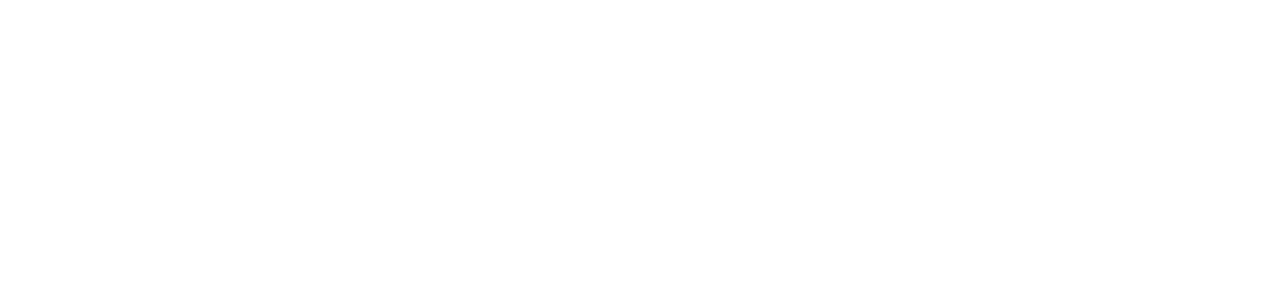
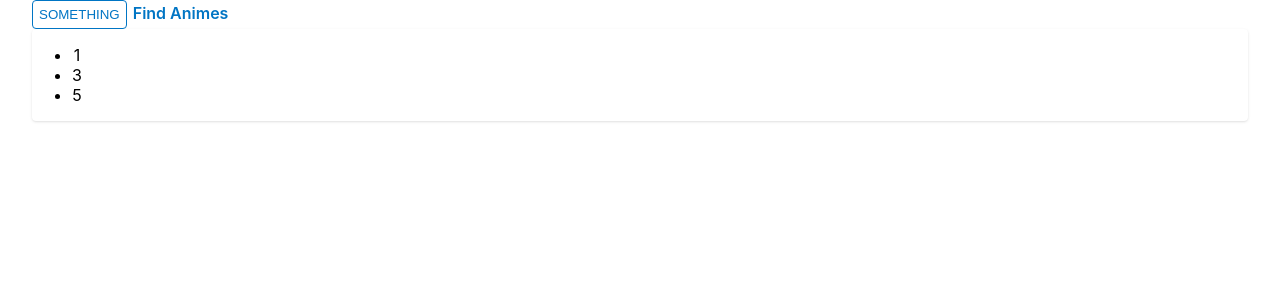
Before and after one commit to zzeordyga/anime-bay, a Next.js app: page / in a window 1280 px wide. Shown: the top 300 px of the page. Built offline with nearby package versions, Linux system fonts and the light colour scheme.

Commit message:
created button and container components

```diff
--- /dev/null
+++ b/components/breakpoints.jsx
@@ -0,0 +1,5 @@
+export const SM = '640px';
+export const MD = '768px';
+export const LG = '1024px';
+export const XL = '1280px';
+export const XL2 = '1536px';
--- /dev/null
+++ b/components/button.jsx
@@ -0,0 +1,73 @@
+import styled from "@emotion/styled";
+import Link from "next/link";
+import { CELADON_BLUE, FRENCH_BLUE, VIVID_CERULEAN, WHITE } from "./colors";
+import { flexbox } from "./layouts";
+
+export const Button = ({
+    children, padding = '6px',
+    backgroundColor = WHITE,
+    textColor = FRENCH_BLUE, hoverText = WHITE,
+    uppercase = true,
+    click,
+}) => {
+
+    const StyledButton = styled.button`
+        color : ${textColor};
+        padding: ${padding};
+        border: 0.75px solid ${textColor};
+        background-color: ${backgroundColor};
+        border-radius: 0.25rem;
+        transition: all ease-in 0.075s;
+        font-weight: semi-bold;
+        text-transform: ${uppercase ? 'uppercase' : ''};
+
+        &:hover{
+            background-color: ${textColor};
+            color: ${hoverText};
+            border: 0.75px solid ${textColor};
+        }
+    `
+
+    return (
+        <StyledButton onClick={click}>
+            {children}
+        </StyledButton>
+    );
+}
+
+export const LinkButton = ({
+    children,
+    click, href,
+    padding="6px",
+    textColor=FRENCH_BLUE, hoverColor=VIVID_CERULEAN, activeColor=CELADON_BLUE,
+    hoverBackground,
+    bold='600',
+    underline=false,
+}) => {
+
+    const StyledSpan = styled.span`
+        color : ${textColor};
+        text-decoration: ${underline === true? 'underline' : 'none'};
+        padding: ${padding};
+        font-weight: ${bold};
+        transition: all ease-in 0.075s;
+        cursor: pointer;
+
+        :hover {
+            color : ${hoverColor}
+            ${hoverBackground ? 'background-color : ' + hoverBackground : ''}
+        }
+
+        :active {
+            color: ${activeColor};
+        }
+    `
+
+    return (
+        <Link href={href} click={click} css={flexbox}>
+            <StyledSpan>
+                {children}
+            </StyledSpan>
+        </Link>
+    )
+}
--- /dev/null
+++ b/components/colors.jsx
@@ -0,0 +1,9 @@
+export const WHITE = '#FFFFFF';
+export const BLACK = '#000000';
+export const RICH_BLACK = '#00171F'
+export const PRUSSIAN_BLUE = '#003459';
+export const DARK_CORNFLOWER = '#003879';
+export const FRENCH_BLUE = '#0075C4';
+export const DODGER_BLUE = '#0093FC';
+export const CELADON_BLUE = '#007EA7';
+export const VIVID_CERULEAN = '#00A8E8';
--- /dev/null
+++ b/components/containers.jsx
@@ -0,0 +1,152 @@
+import { css } from "@emotion/react";
+import styled from "@emotion/styled";
+import { LG, SM } from "./breakpoints";
+import { WHITE } from "./colors";
+
+let getWidth = (span) => {
+    if (!span) return;
+
+    let width = span / 12 * 100;
+    retun`width: ${width}%;`;
+}
+
+export const PaddedContent = ({ children, backgroundColor = 'white' }) => {
+
+    const StyledDiv = styled.div`
+        max-width: 80rem;
+        background-color: ${backgroundColor};
+        margin: 0 auto;
+        padding: 0 1rem;
+
+        @media only screen and (min-width: ${SM}){
+            padding: 0 1.5rem;
+        }
+
+        @media only screen and (min-width: ${LG}){
+            padding: 0 2rem;
+        }
+    `;
+
+    return (
+        <StyledDiv>
+            {children}
+        </StyledDiv>
+    );
+}
+
+
+export const Card = ({
+    children,
+    alignText='center',
+    backgroundColor=WHITE,
+    borderRadius='0.25rem',
+    css,
+}) => {
+
+    const StyledCard = styled.div`
+        text-align: ${alignText};
+        background-color: ${backgroundColor};
+        border-radius: ${borderRadius};
+        box-shadow: 0 1px 3px 0 rgb(0 0 0 / 0.1), 0 1px 2px -1px rgb(0 0 0 / 0.1);
+
+        ${css}
+    `;
+
+    return (
+        <StyledCard>
+            {children}
+        </StyledCard>
+    )
+}
+
+export const Grid = ({ children, col = 5, gap = '1.5rem' }) => {
+
+    const StyledGrid = styled.div`
+        display: grid;
+        gap: ${gap};
+        grid-template-columns: repeat(${Math.floor(col / 2)}, 1fr);
+
+        & > * {
+            grid-column: span 1 / span 1;
+        }
+
+        @media only screen and (min-width: ${SM}){
+            padding: 0 1.5rem;
+            grid-template-columns: repeat(${col}, 1fr);
+        }
+    `
+
+    return (
+        <StyledGrid>
+            {children}
+        </StyledGrid>
+    )
+}
+
+export const Flexbox = ({
+    children,
+    direction = "row",
+    wrap = "wrap",
+    justify = "start",
+    alignment = "center",
+    shrink=1,
+    grow=1,
+}) => {
+
+    const StyledFlex = styled.div`
+        display: flex;
+        justify-content: ${justify};
+        align-items: ${alignment};
+        flex-wrap: ${wrap};
+        flex-direction: ${direction};
+        flex-grow: ${grow};
+        flex-shrink: ${shrink};
+    `
+
+    return (
+        <StyledFlex>
+            {children}
+        </StyledFlex>
+    )
+}
+
+export const grid = (col = 5, gap = '1.5rem') => {
+    const cssGrid = css`
+        display: grid;
+        gap: ${gap};
+        grid-template-columns: repeat(${Math.floor(col / 2)}, 1fr);
+
+        & > * {
+            grid-column: span 1 / span 1;
+        }
+
+        @media only screen and (min-width: ${SM}){
+            padding: 0 1.5rem;
+            grid-template-columns: repeat(${col}, 1fr);
+        }
+    `
+
+    return cssGrid;
+}
+
+export const flexbox = (
+    direction = "row",
+    wrap = "wrap",
+    justify = "start",
+    alignment = "center",
+    shrink=1,
+    grow=1,
+) => {
+
+    const cssFlex = css`
+        display: flex;
+        justify-content: ${justify};
+        align-items: ${alignment};
+        flex-wrap: ${wrap};
+        flex-direction: ${direction};
+        flex-grow: ${grow};
+        flex-shrink: ${shrink};
+    `
+
+    return cssFlex;
+}
--- /dev/null
+++ b/components/layouts.jsx
@@ -0,0 +1,38 @@
+import { css } from '@emotion/react';
+import styled from '@emotion/styled';
+import React from 'react';
+import { RICH_BLACK, WHITE } from './colors';
+import { PaddedContent } from './containers';
+
+export const Navbar = ({
+    children,
+    links = [
+        {
+            href: "/animes",
+            text: "Anime",
+        },
+        {
+            href: "/collections",
+            text: "Your Collection",
+        },
+    ],
+    darkMode = false,
+}) => {
+
+    const darkCss = css`
+        background-color: ${RICH_BLACK};
+        color: ${WHITE};
+    `
+
+    const StyledNavbar = styled.nav`
+        background-color: ${WHITE};
+
+        ${darkMode ? darkCss : 'box-shadow: 0 1px 3px 0 rgb(0 0 0 / 0.1), 0 1px 2px -1px rgb(0 0 0 / 0.1);'};
+    `
+
+    return (
+        <StyledNavbar>
+            <PaddedContent></PaddedContent>
+        </StyledNavbar>
+    )
+}
--- a/pages/animes/index.js
+++ b/pages/animes/index.js
@@ -63,6 +63,4 @@
     };
 }
 
-
-
 export default AnimeList;
--- a/pages/index.js
+++ b/pages/index.js
@@ -1,11 +1,25 @@
 import Head from 'next/head'
 import Image from 'next/image'
+import { Button, LinkButton } from '../components/button'
+import { Card, flexbox as flexCss} from '../components/containers'
 import styles from '../styles/Home.module.css'
 
 export default function Home() {
+  const flexbox = flexCss();
+
   return (
     <div className={styles.container}>
-
+      <Button uppercase={true}>Something</Button>
+      <LinkButton href={`/animes`}>Find Animes</LinkButton>
+      <Card css={flexbox}>
+        <ul>
+            {
+              [1, 3, 5].map(el => (
+                <li key={el}>{el}</li>
+              ))
+            }
+          </ul>
+      </Card>
     </div>
   )
 }
```
Also changed, not shown: pages/collections/index.js (added, +7 -0 lines), 1 other file (tests, documents, lock files or other folders).
